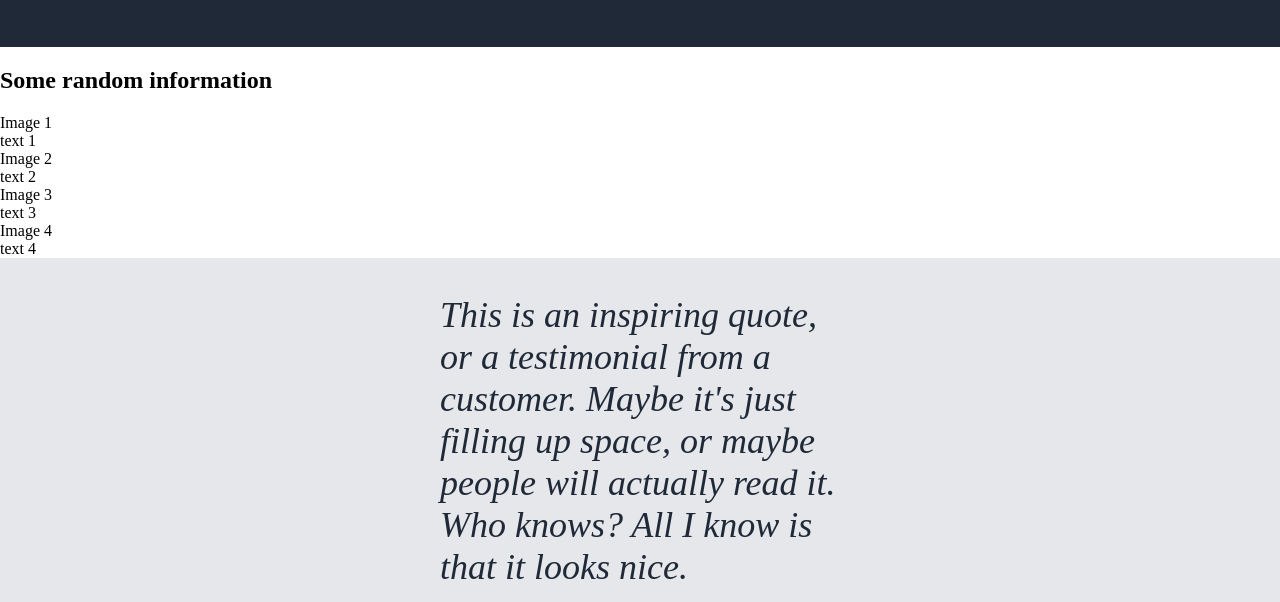
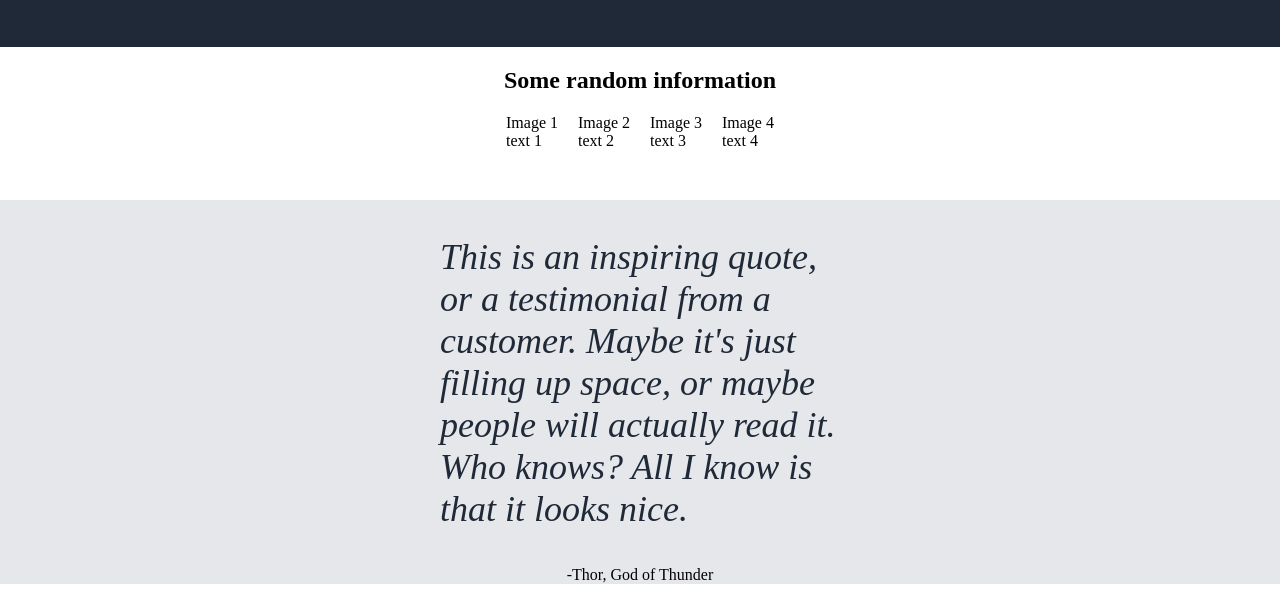
Before and after one commit to Littleamish2/odin_landingpage, a plain HTML site: page index.html in a window 1280 px wide. Shown: the part 179-781 px from the top of the page. Drawn offline with Linux system fonts and the light colour scheme.

Commit message:
Arrange section 2 for formatting purposes

```diff
--- a/index.html
+++ b/index.html
@@ -28,20 +28,20 @@
     </div>
     <div class = "section2">
         <h2>Some random information</h2>
-        <div>
-            <div>
+        <div class="mediasection">
+            <div class="media">
                 <div>Image 1</div>
                 <p>text 1</p>
             </div>
-            <div>
+            <div class="media">
                 <div>Image 2</div>
                 <p>text 2</p>
             </div>
-            <div>
+            <div class="media">
                 <div>Image 3</div>
                 <p>text 3</p>
             </div>
-            <div>
+            <div class="media">
                 <div>Image 4</div>
                 <p>text 4</p>
             </div>
--- a/style.css
+++ b/style.css
@@ -16,8 +16,15 @@
 }
 
 .section2 {
+    margin-bottom: 50px;
+}
 
+.mediasection {
+    display: flex;
+    gap: 20px;
+    justify-content: center;
 }
+
 
 .section3 {
     display: flex;
@@ -82,3 +89,7 @@ h1 {
 p {
     margin: 0px;
 }
+
+h2 {
+    text-align: center;
+}
```
